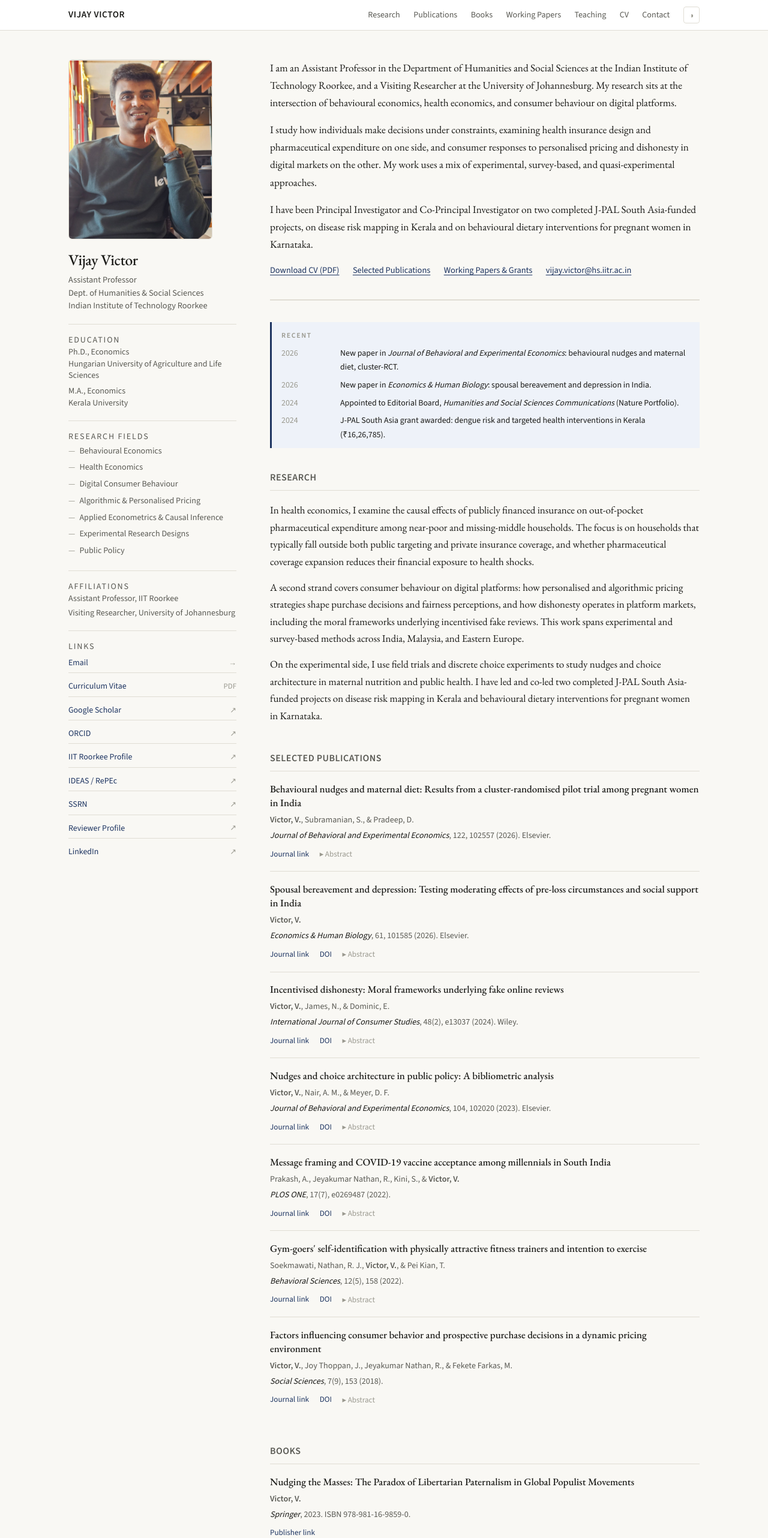
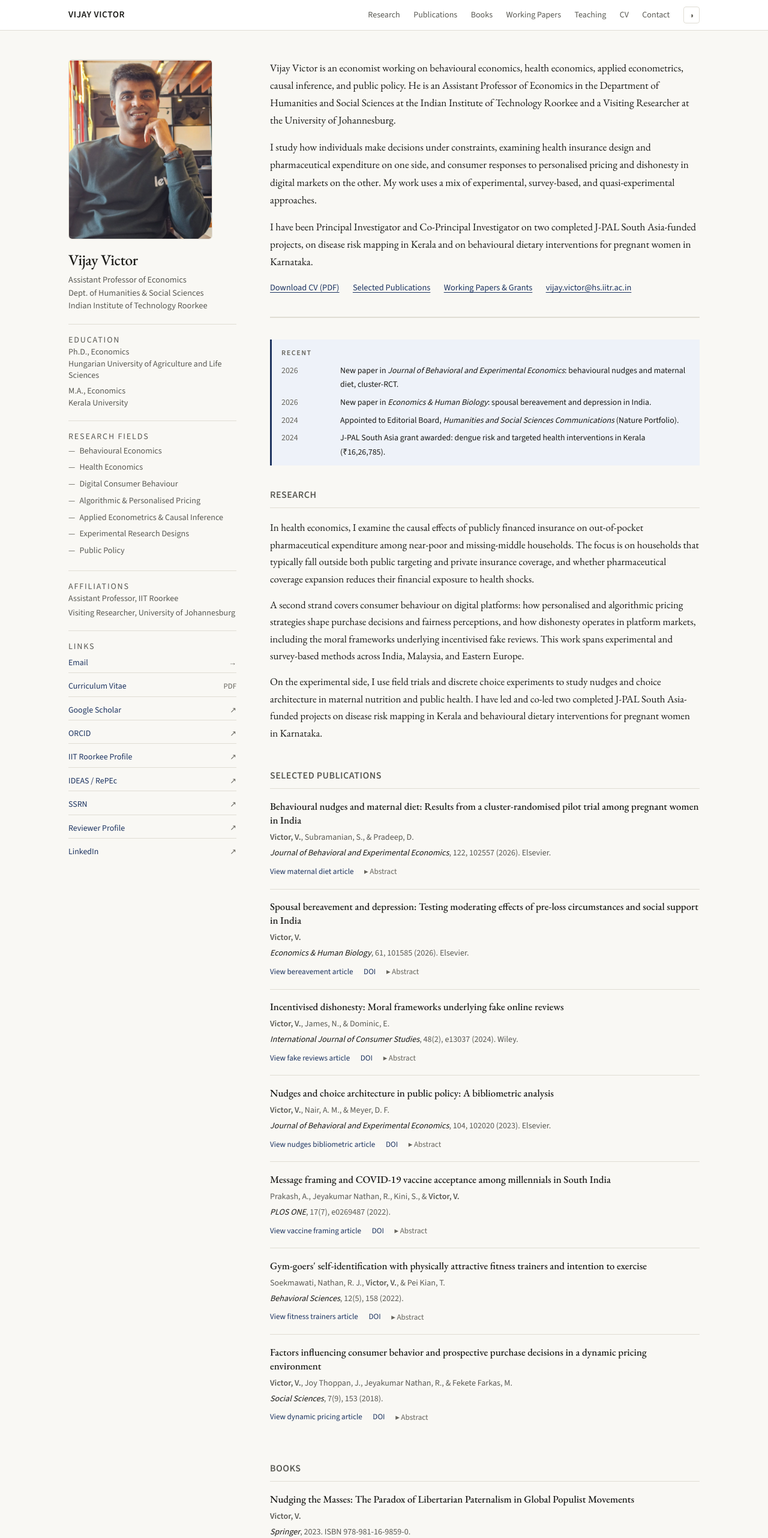
Before and after one commit to vjvictor/vjvictor.github.io, a plain HTML site: page index.html in a window 1280 px wide. Shown: the top 2564 px of the page at 60% size. Drawn offline with nearby package versions, Linux system fonts and the light colour scheme.

Commit message:
Update index.html

```diff
--- a/index.html
+++ b/index.html
@@ -4,25 +4,29 @@
   <meta charset="UTF-8" />
   <meta name="viewport" content="width=device-width, initial-scale=1.0" />
 
-  <title>Vijay Victor | Assistant Professor of Economics, IIT Roorkee</title>
+  <title>Vijay Victor | Official Website</title>
 
-  <meta name="description" content="Academic website of Dr. Vijay Victor, Assistant Professor of Economics at IIT Roorkee. Research in behavioural economics, health economics, causal inference, applied econometrics, and public policy." />
-  <meta name="keywords" content="Vijay Victor, IIT Roorkee, Economics, Behavioural Economics, Health Economics, Applied Econometrics, Causal Inference, Public Policy, Health Economics India, Discrete Choice Experiments, Difference-in-Differences" />
-  <meta name="author" content="Dr. Vijay Victor" />
+  <meta name="description" content="Official website of Vijay Victor, economist and Assistant Professor of Economics. Research in behavioural economics, health economics, applied econometrics, causal inference, and public policy." />
+  <meta name="keywords" content="Vijay Victor, Dr Vijay Victor, Vijay Victor economist, Economics, Behavioural Economics, Health Economics, Applied Econometrics, Causal Inference, Public Policy, IIT Roorkee, IIT Goa, Health Economics India, Discrete Choice Experiments, Difference-in-Differences" />
+  <meta name="author" content="Vijay Victor" />
   <meta name="robots" content="index, follow" />
 
   <link rel="canonical" href="https://vjvictor.github.io/" />
+  <link rel="me" href="https://scholar.google.com/citations?hl=en&user=eRmy9ssAAAAJ" />
+  <link rel="me" href="https://orcid.org/0000-0002-0885-5578" />
+  <link rel="me" href="https://iitr.ac.in/~HS/Vijay_Victor" />
+  <link rel="me" href="https://in.linkedin.com/in/vijay-victor-95059a52" />
 
-  <meta property="og:title" content="Vijay Victor | Assistant Professor of Economics, IIT Roorkee" />
-  <meta property="og:description" content="Academic website of Dr. Vijay Victor. Research in behavioural economics, health economics, causal inference, applied econometrics, and public policy." />
+  <meta property="og:title" content="Vijay Victor | Official Website" />
+  <meta property="og:description" content="Official website of Vijay Victor, economist and Assistant Professor of Economics. Research in behavioural economics, health economics, applied econometrics, causal inference, and public policy." />
   <meta property="og:type" content="website" />
   <meta property="og:url" content="https://vjvictor.github.io/" />
   <meta property="og:site_name" content="Vijay Victor" />
   <meta property="og:image" content="https://vjvictor.github.io/vijay.png" />
 
   <meta name="twitter:card" content="summary_large_image" />
-  <meta name="twitter:title" content="Vijay Victor | Assistant Professor of Economics, IIT Roorkee" />
-  <meta name="twitter:description" content="Academic website of Dr. Vijay Victor, Assistant Professor of Economics at IIT Roorkee. Research in behavioural economics, health economics, causal inference, applied econometrics, and public policy." />
+  <meta name="twitter:title" content="Vijay Victor | Official Website" />
+  <meta name="twitter:description" content="Official website of Vijay Victor, economist and Assistant Professor of Economics. Research in behavioural economics, health economics, applied econometrics, causal inference, and public policy." />
   <meta name="twitter:image" content="https://vjvictor.github.io/vijay.png" />
 
   <meta name="theme-color" content="#1d3461" />
@@ -38,7 +42,7 @@
       --paper:       #ffffff;
       --ink:         #1a1a17;
       --muted:       #5a5a54;
-      --faint:       #9a998f;
+      --faint:       #66645c;
       --rule:        #e0ddd4;
       --accent:      #1d3461;
       --accent-warm: #8b2e16;
@@ -55,7 +59,7 @@
       --paper:     #181815;
       --ink:       #ede9df;
       --muted:     #a8a49a;
-      --faint:     #6a6860;
+      --faint:     #b8b2a8;
       --rule:      #2e2e28;
       --accent:    #7aaddd;
       --accent-warm:#e4907a;
@@ -214,7 +218,7 @@
       background: var(--accent-bg);
       margin-bottom: 2.25rem;
     }
-    .news-strip h3 {
+    .news-strip h2 {
       margin: 0 0 .5rem;
       font-family: var(--sans); font-size: .75rem;
       text-transform: uppercase; letter-spacing: .13em; color: var(--faint);
@@ -427,14 +431,22 @@
   {
     "@context": "https://schema.org",
     "@type": "ProfilePage",
+    "@id": "https://vjvictor.github.io/#profile-page",
     "url": "https://vjvictor.github.io/",
-    "name": "Vijay Victor",
+    "name": "Vijay Victor | Official Website",
+    "description": "Official website of Vijay Victor, economist working on behavioural economics, health economics, applied econometrics, causal inference, and public policy.",
     "mainEntity": {
       "@type": "Person",
       "@id": "https://vjvictor.github.io/#vijay-victor",
       "name": "Vijay Victor",
+      "givenName": "Vijay",
+      "familyName": "Victor",
       "honorificPrefix": "Dr.",
+      "url": "https://vjvictor.github.io/",
+      "image": "https://vjvictor.github.io/vijay.png",
+      "email": "mailto:vijay.victor@hs.iitr.ac.in",
       "jobTitle": "Assistant Professor of Economics",
+      "description": "Vijay Victor is an economist working on behavioural economics, health economics, applied econometrics, causal inference, and public policy.",
       "worksFor": {
         "@type": "CollegeOrUniversity",
         "name": "Indian Institute of Technology Roorkee",
@@ -463,17 +475,15 @@
       "knowsAbout": [
         "Behavioural Economics",
         "Health Economics",
-        "Digital Consumer Behaviour",
-        "Algorithmic Pricing",
         "Applied Econometrics",
         "Causal Inference",
         "Experimental Research Designs",
         "Public Policy",
         "Discrete Choice Experiments",
-        "Difference-in-Differences"
+        "Difference-in-Differences",
+        "Digital Consumer Behaviour",
+        "Algorithmic Pricing"
       ],
-      "email": "mailto:vijay.victor@hs.iitr.ac.in",
-      "image": "https://vjvictor.github.io/vijay.png",
       "sameAs": [
         "https://scholar.google.com/citations?hl=en&user=eRmy9ssAAAAJ",
         "https://orcid.org/0000-0002-0885-5578",
@@ -513,12 +523,12 @@
   <aside class="sidebar" aria-label="Profile">
 
     <div class="profile-photo">
-      <img src="vijay.png" alt="Dr. Vijay Victor, Assistant Professor of Economics at IIT Roorkee" />
+      <img src="vijay.png" alt="Vijay Victor, economist and Assistant Professor of Economics" width="240" height="300" fetchpriority="high" decoding="async" />
     </div>
 
     <h1 class="profile-name">Vijay Victor</h1>
     <p class="profile-title">
-      Assistant Professor<br>
+      Assistant Professor of Economics<br>
       Dept. of Humanities &amp; Social Sciences<br>
       Indian Institute of Technology Roorkee
     </p>
@@ -570,10 +580,10 @@
     <!-- ── Bio ── -->
     <div class="bio" id="about">
       <p>
-        I am an Assistant Professor in the Department of Humanities and Social Sciences at the Indian
-        Institute of Technology Roorkee, and a Visiting Researcher at the University of Johannesburg.
-        My research sits at the intersection of behavioural economics, health economics, and
-        consumer behaviour on digital platforms.
+        Vijay Victor is an economist working on behavioural economics, health economics,
+        applied econometrics, causal inference, and public policy. He is an Assistant Professor
+        of Economics in the Department of Humanities and Social Sciences at the Indian Institute
+        of Technology Roorkee and a Visiting Researcher at the University of Johannesburg.
       </p>
       <p>
         I study how individuals make decisions under constraints, examining health insurance design
@@ -596,7 +606,7 @@
 
     <!-- ── News ── -->
     <div class="news-strip">
-      <h3>Recent</h3>
+      <h2>Recent</h2>
       <div class="news-items">
         <div class="news-item"><span class="news-date">2026</span><span class="news-body">New paper in <em>Journal of Behavioral and Experimental Economics</em>: behavioural nudges and maternal diet, cluster-RCT.</span></div>
         <div class="news-item"><span class="news-date">2026</span><span class="news-body">New paper in <em>Economics &amp; Human Biology</em>: spousal bereavement and depression in India.</span></div>
@@ -641,7 +651,7 @@
           <p class="pub-authors"><strong>Victor, V.</strong>, Subramanian, S., &amp; Pradeep, D.</p>
           <p class="pub-journal"><em>Journal of Behavioral and Experimental Economics</em>, 122, 102557 (2026). Elsevier.</p>
           <div class="pub-links">
-            <a href="https://www.sciencedirect.com/science/article/abs/pii/S2214804326000480" target="_blank" rel="noopener">Journal link</a>
+            <a href="https://www.sciencedirect.com/science/article/abs/pii/S2214804326000480" target="_blank" rel="noopener">View maternal diet article</a>
             <button class="abstract-btn" onclick="toggleAbstract(this)">▸ Abstract</button>
           </div>
           <div class="abstract-body">
@@ -656,7 +666,7 @@
           <p class="pub-authors"><strong>Victor, V.</strong></p>
           <p class="pub-journal"><em>Economics &amp; Human Biology</em>, 61, 101585 (2026). Elsevier.</p>
           <div class="pub-links">
-            <a href="https://www.sciencedirect.com/science/article/abs/pii/S1570677X26000158" target="_blank" rel="noopener">Journal link</a>
+            <a href="https://www.sciencedirect.com/science/article/abs/pii/S1570677X26000158" target="_blank" rel="noopener">View bereavement article</a>
             <a href="https://doi.org/10.1016/j.ehb.2026.101585" target="_blank" rel="noopener">DOI</a>
             <button class="abstract-btn" onclick="toggleAbstract(this)">▸ Abstract</button>
           </div>
@@ -672,7 +682,7 @@
           <p class="pub-authors"><strong>Victor, V.</strong>, James, N., &amp; Dominic, E.</p>
           <p class="pub-journal"><em>International Journal of Consumer Studies</em>, 48(2), e13037 (2024). Wiley.</p>
           <div class="pub-links">
-            <a href="https://onlinelibrary.wiley.com/doi/full/10.1111/ijcs.13037" target="_blank" rel="noopener">Journal link</a>
+            <a href="https://onlinelibrary.wiley.com/doi/full/10.1111/ijcs.13037" target="_blank" rel="noopener">View fake reviews article</a>
             <a href="https://doi.org/10.1111/ijcs.13037" target="_blank" rel="noopener">DOI</a>
             <button class="abstract-btn" onclick="toggleAbstract(this)">▸ Abstract</button>
           </div>
@@ -687,7 +697,7 @@
           <p class="pub-authors"><strong>Victor, V.</strong>, Nair, A. M., &amp; Meyer, D. F.</p>
           <p class="pub-journal"><em>Journal of Behavioral and Experimental Economics</em>, 104, 102020 (2023). Elsevier.</p>
           <div class="pub-links">
-            <a href="https://www.sciencedirect.com/science/article/abs/pii/S2214804323000460" target="_blank" rel="noopener">Journal link</a>
+            <a href="https://www.sciencedirect.com/science/article/abs/pii/S2214804323000460" target="_blank" rel="noopener">View nudges bibliometric article</a>
             <a href="https://doi.org/10.1016/j.socec.2023.102020" target="_blank" rel="noopener">DOI</a>
             <button class="abstract-btn" onclick="toggleAbstract(this)">▸ Abstract</button>
           </div>
@@ -703,7 +713,7 @@
           <p class="pub-authors">Prakash, A., Jeyakumar Nathan, R., Kini, S., &amp; <strong>Victor, V.</strong></p>
           <p class="pub-journal"><em>PLOS ONE</em>, 17(7), e0269487 (2022).</p>
           <div class="pub-links">
-            <a href="https://journals.plos.org/plosone/article?id=10.1371/journal.pone.0269487" target="_blank" rel="noopener">Journal link</a>
+            <a href="https://journals.plos.org/plosone/article?id=10.1371/journal.pone.0269487" target="_blank" rel="noopener">View vaccine framing article</a>
             <a href="https://doi.org/10.1371/journal.pone.0269487" target="_blank" rel="noopener">DOI</a>
             <button class="abstract-btn" onclick="toggleAbstract(this)">▸ Abstract</button>
           </div>
@@ -718,7 +728,7 @@
           <p class="pub-authors">Soekmawati, Nathan, R. J., <strong>Victor, V.</strong>, &amp; Pei Kian, T.</p>
           <p class="pub-journal"><em>Behavioral Sciences</em>, 12(5), 158 (2022).</p>
           <div class="pub-links">
-            <a href="https://www.mdpi.com/2076-328X/12/5/158" target="_blank" rel="noopener">Journal link</a>
+            <a href="https://www.mdpi.com/2076-328X/12/5/158" target="_blank" rel="noopener">View fitness trainers article</a>
             <a href="https://doi.org/10.3390/bs12050158" target="_blank" rel="noopener">DOI</a>
             <button class="abstract-btn" onclick="toggleAbstract(this)">▸ Abstract</button>
           </div>
@@ -733,7 +743,7 @@
           <p class="pub-authors"><strong>Victor, V.</strong>, Joy Thoppan, J., Jeyakumar Nathan, R., &amp; Fekete Farkas, M.</p>
           <p class="pub-journal"><em>Social Sciences</em>, 7(9), 153 (2018).</p>
           <div class="pub-links">
-            <a href="https://www.mdpi.com/2076-0760/7/9/153" target="_blank" rel="noopener">Journal link</a>
+            <a href="https://www.mdpi.com/2076-0760/7/9/153" target="_blank" rel="noopener">View dynamic pricing article</a>
             <a href="https://doi.org/10.3390/socsci7090153" target="_blank" rel="noopener">DOI</a>
             <button class="abstract-btn" onclick="toggleAbstract(this)">▸ Abstract</button>
           </div>
@@ -758,7 +768,7 @@
           <p class="book-authors"><strong>Victor, V.</strong></p>
           <p class="book-meta"><em>Springer</em>, 2023. ISBN 978-981-16-9859-0.</p>
           <div class="book-links">
-            <a href="https://link.springer.com/" target="_blank" rel="noopener">Publisher link</a>
+            <a href="https://link.springer.com/" target="_blank" rel="noopener">View Springer book page</a>
           </div>
         </div>
 
@@ -767,7 +777,7 @@
           <p class="book-authors"><strong>Victor, V.</strong> &amp; Dominic, E.</p>
           <p class="book-meta"><em>Springer</em>, 2020. ISBN 978-981-33-6373-1.</p>
           <div class="book-links">
-            <a href="https://link.springer.com/" target="_blank" rel="noopener">Publisher link</a>
+            <a href="https://link.springer.com/" target="_blank" rel="noopener">View Springer book page</a>
           </div>
         </div>
 
```
